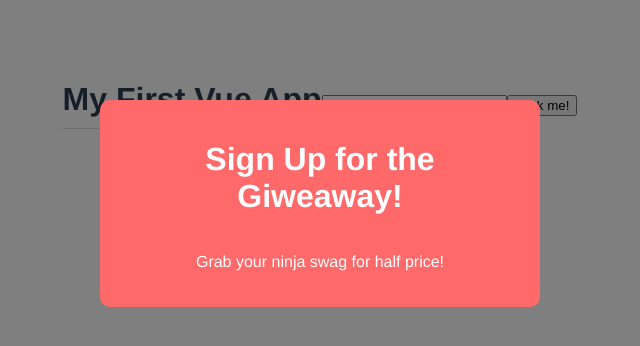
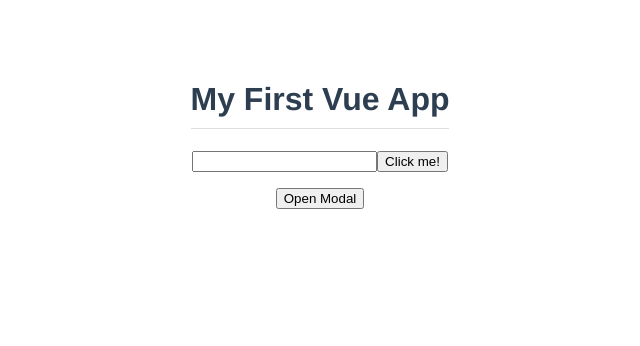
Before and after one commit to AxelBuob/vue-firebase-app, a Vue app in the folder 3-use-cli/: page / in a window 1280 px wide. Shown: the top 346 px of the page, without its empty margins (320-960 px from the left). Built offline with nearby package versions, Linux system fonts and the light colour scheme.

Commit message:
emitting custom events

```diff
--- a/3-use-cli/src/App.vue
+++ b/3-use-cli/src/App.vue
@@ -1,8 +1,16 @@
 <template>
   <h1>{{  title  }}</h1>
-  <input type="text" ref="name">
-  <button @click="handleClick">Click me!</button>
-  <Modal :header="header" :text="text" :theme="theme"/>
+
+  <div>
+    <input type="text" ref="name">
+    <button @click="handleClick">Click me!</button>
+  </div>
+  <div v-if="showModal">
+    <Modal :header="header" :text="text" :theme="theme" @close="toggleModal"/>
+  </div>
+  <p>
+    <button @click="toggleModal">Open Modal</button>
+  </p>
 </template>
 
 <script>
@@ -19,7 +27,8 @@
       title: 'My First Vue App',
       header: 'Sign Up for the Giweaway!',
       text: 'Grab your ninja swag for half price!',
-      theme: 'sale'
+      theme: 'sale',
+      showModal: false
     }
   },
   methods: {
@@ -27,7 +36,12 @@
       console.log(this.$refs.name);
       this.$refs.name.classList.add('active');
       this.$refs.name.focus();
+    },
+    toggleModal()
+    {
+      this.showModal = !this.showModal;
     }
+
   }
 }
 </script>
--- a/3-use-cli/src/components/Modal.vue
+++ b/3-use-cli/src/components/Modal.vue
@@ -1,5 +1,5 @@
 <template>
-    <div class="backdrop">
+    <div class="backdrop" @click="closeModal">
         <div class="modal" :class="{ sale: theme === 'sale' }">
             <h1>{{ header }}</h1>
             <p>{{  text }}</p>
@@ -11,7 +11,12 @@
     export default {
         props: [
             'header', 'text', 'theme'
-        ]
+        ],
+        methods: {
+            closeModal() {
+                this.$emit('close');
+            }
+        }
     }
 </script>
 
```
